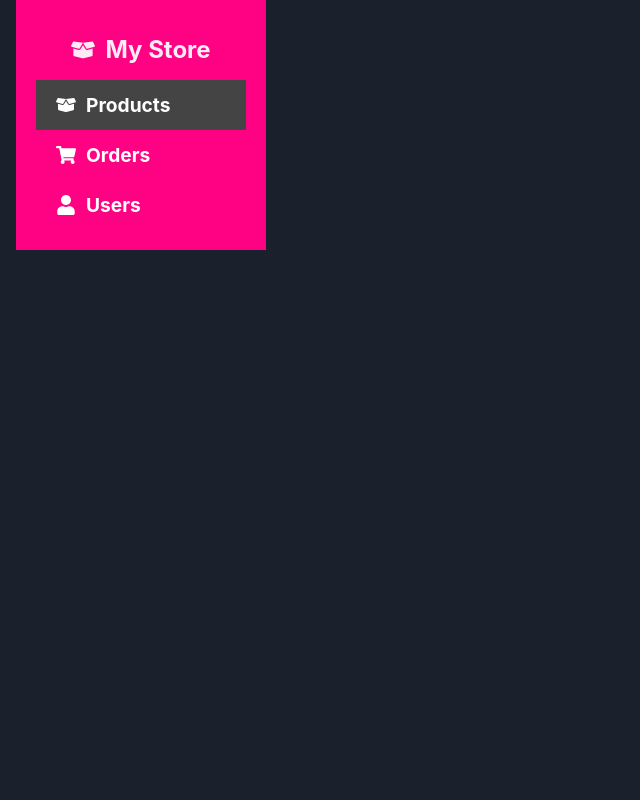
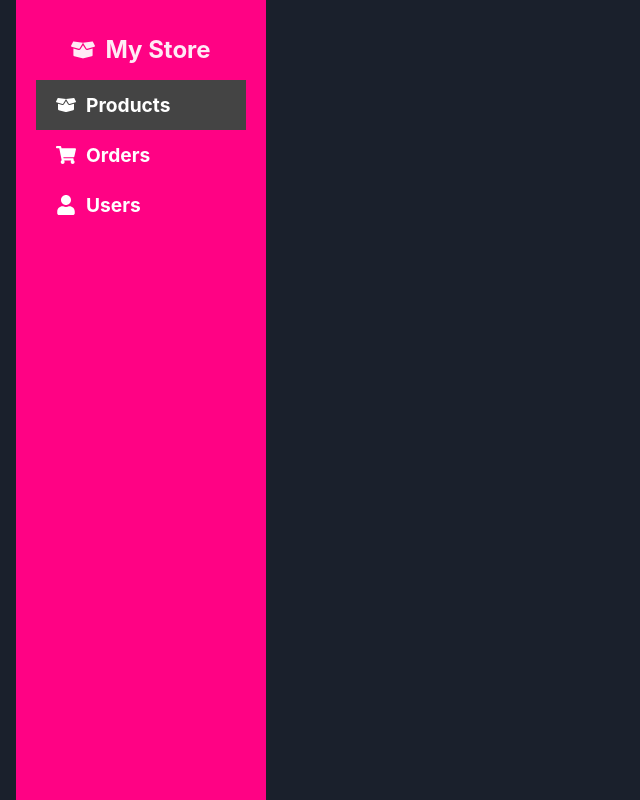
Before and after one commit to abhinavjoshi1798/bitter-level-627, a React (Create React App) app in the folder mykaa/: page /admin in a window 1280 px wide. Shown: the whole page, without its empty margins (0-640 px from the left). Built offline with nearby package versions, Linux system fonts and the light colour scheme.

Commit message:
day4 prograss

```diff
--- a/mykaa/src/0855/CSS/Sidebar.css
+++ b/mykaa/src/0855/CSS/Sidebar.css
@@ -4,6 +4,7 @@
   padding: 20px;
   box-sizing: border-box;
   background-color: #ff0284;
+  height:100vh;
 
 }
 
--- a/mykaa/src/0855/CSS/admin.css
+++ b/mykaa/src/0855/CSS/admin.css
@@ -3,9 +3,23 @@
   overflow: hidden;
 }
 
+.sidebar {
+  width: 250px;
+  height: 100%;
+  position: fixed;
+}
+
 .main-content {
   flex: 1;
   padding: 20px;
-    margin:10px;
+  margin-left: 270px; /* adjust based on the width of the sidebar */
   box-sizing: border-box;
+  position: relative;
+  overflow-y: scroll;
+  height: 100%;
+
 }
+
+.sidesec{
+  text-decoration: none;
+}
--- a/mykaa/src/0855/Components/Allroutes.jsx
+++ b/mykaa/src/0855/Components/Allroutes.jsx
@@ -1,21 +1,23 @@
-import React from 'react'
-import Products from '../pages/Products';
-import Orders from '../pages/Orders';
-import Users from '../pages/Users';
-import { Routes, Route } from 'react-router-dom';
+import React from 'react';
+import { Routes, Route, useParams } from 'react-router-dom';
+import Products from '../../0855/pages/Products';
+import Orders from '../../0855/pages/Orders';
+import Users from '../../0855/pages/Users';
 import AddProduct from './AddProduct';
 import EditProduct from './EditProduct';
 
 const Allroutes = () => {
+
+  const { id } = useParams();
+
   return (
-    <div >
+    <div>
       <Routes>
         <Route path="/products" element={<Products />} />
         <Route path="/orders" element={<Orders />} />
         <Route path="/users" element={<Users />} />
         <Route path="/add-product" element={<AddProduct />} />
-        <Route path="/products/:id/edit" element={<EditProduct/>} />
-
+        <Route path={`/products/${id}/edit`} element={<EditProduct />} />
       </Routes>
     </div>
   );
--- a/mykaa/src/0855/Components/ProductCard.jsx
+++ b/mykaa/src/0855/Components/ProductCard.jsx
@@ -21,7 +21,7 @@ const ProductCard = ({ product, onDelete }) => {
         <p className="product-card-price">${product.price}</p>
         <p className="product-card-description">{product.description}</p>
         <div className="product-card-actions">
-          <Link to={`/products/${product.id}/edit`} className="editbutton">
+          <Link to={`/admin/products/${product.id}/edit`} className="editbutton">
             Edit
           </Link>
           <button className="button" onClick={handleDeleteClick} disabled={isDeleting}>
--- a/mykaa/src/0855/Components/Sidebar.jsx
+++ b/mykaa/src/0855/Components/Sidebar.jsx
@@ -17,21 +17,21 @@ const Sidebar = () => {
         <span>My Store</span>
       </div>
       <ul>
-      <Link to="/products"><li
+      <Link to="/admin/products"><li
           className={activeItem === 'products' ? 'active' : ''}
           onClick={() => handleItemClick('products')}
         >
           <FaBoxOpen />
          Products
         </li></Link>
-        <Link to="/orders"><li
+        <Link to="/admin/orders"><li
           className={activeItem === 'orders' ? 'active' : ''}
           onClick={() => handleItemClick('orders')}
         >
           <FaShoppingCart />
           Orders
         </li></Link>
-        <Link to="/users"><li
+        <Link to="/admin/users"><li
           className={activeItem === 'users' ? 'active' : ''}
           onClick={() => handleItemClick('users')}
         >
--- a/mykaa/src/0855/pages/Products.jsx
+++ b/mykaa/src/0855/pages/Products.jsx
@@ -8,7 +8,7 @@ const Products = () => {
     <div className="products-container">
       <div className="products-header">
         <h1>Products</h1>
-        <button><Link to="/add-product" className='addpdct'>Add Product</Link></button>
+        <button><Link to="/admin/add-product" className='addpdct'>Add Product</Link></button>
       </div>
       <ProductList />
     </div>
--- a/mykaa/src/Routes/MainRoute.jsx
+++ b/mykaa/src/Routes/MainRoute.jsx
@@ -4,6 +4,8 @@ import Home from '../Pages/Home'
 import Category from '../Pages/Category'
 import CategoryHome from '../Pages/CategoryHome'
 import Admin from '../Pages/admin'
+import Allroutes from '../0855/Components/Allroutes'
+
 
 const MainRoute = () => {
   return (
@@ -12,7 +14,9 @@ const MainRoute = () => {
         <Route path="/" element={<Home />} />
         <Route path="/category-home" element={<CategoryHome />} />
         <Route path="/category" element={<Category />} />
-        <Route path="/admin" element={<Admin />} />
+        <Route path="/admin/*" element={<Admin><Allroutes /></Admin>} />
+
+
 
       </Routes>
     </div>
```
Lines whose indentation alone changed are shown as unchanged.
